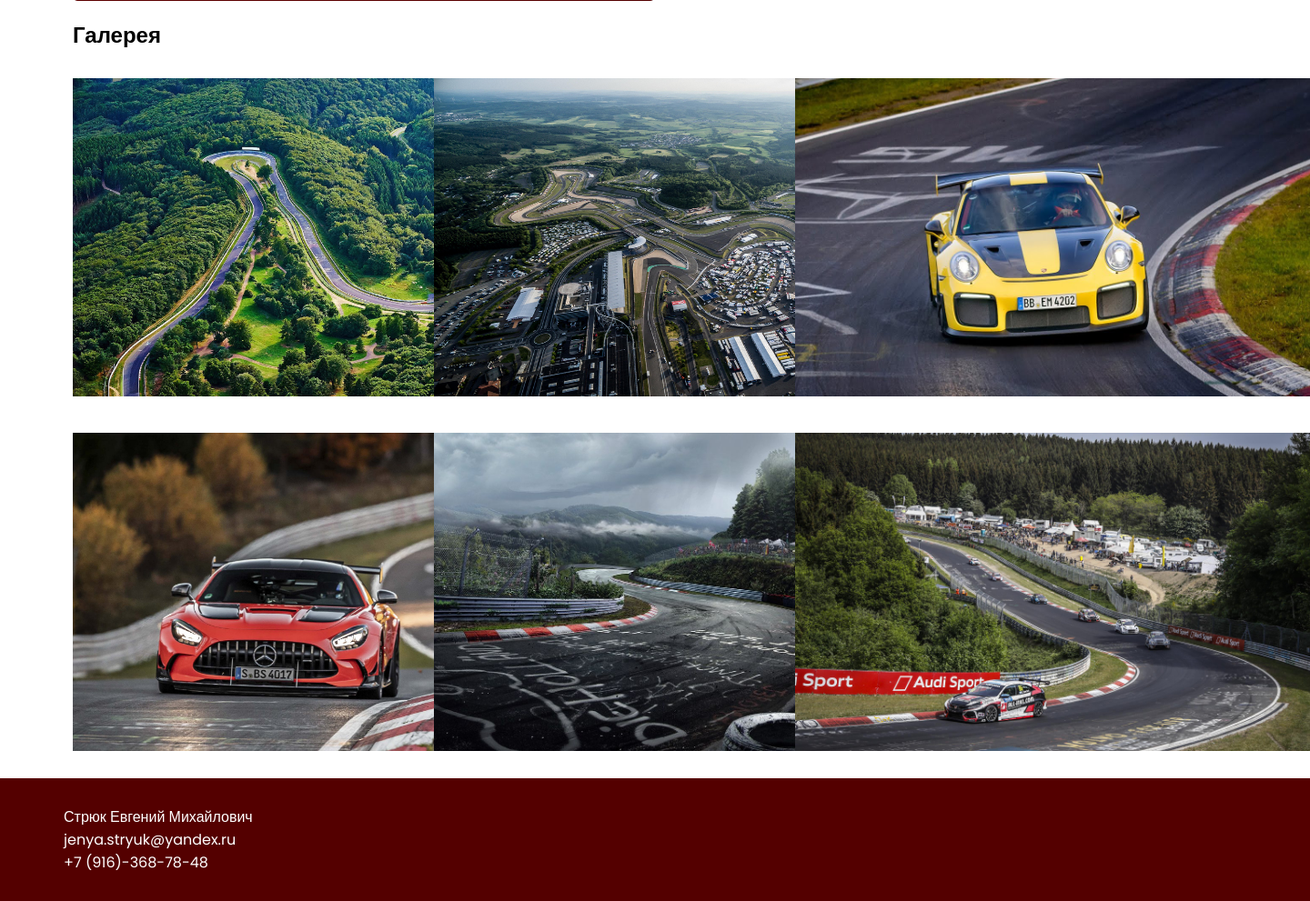
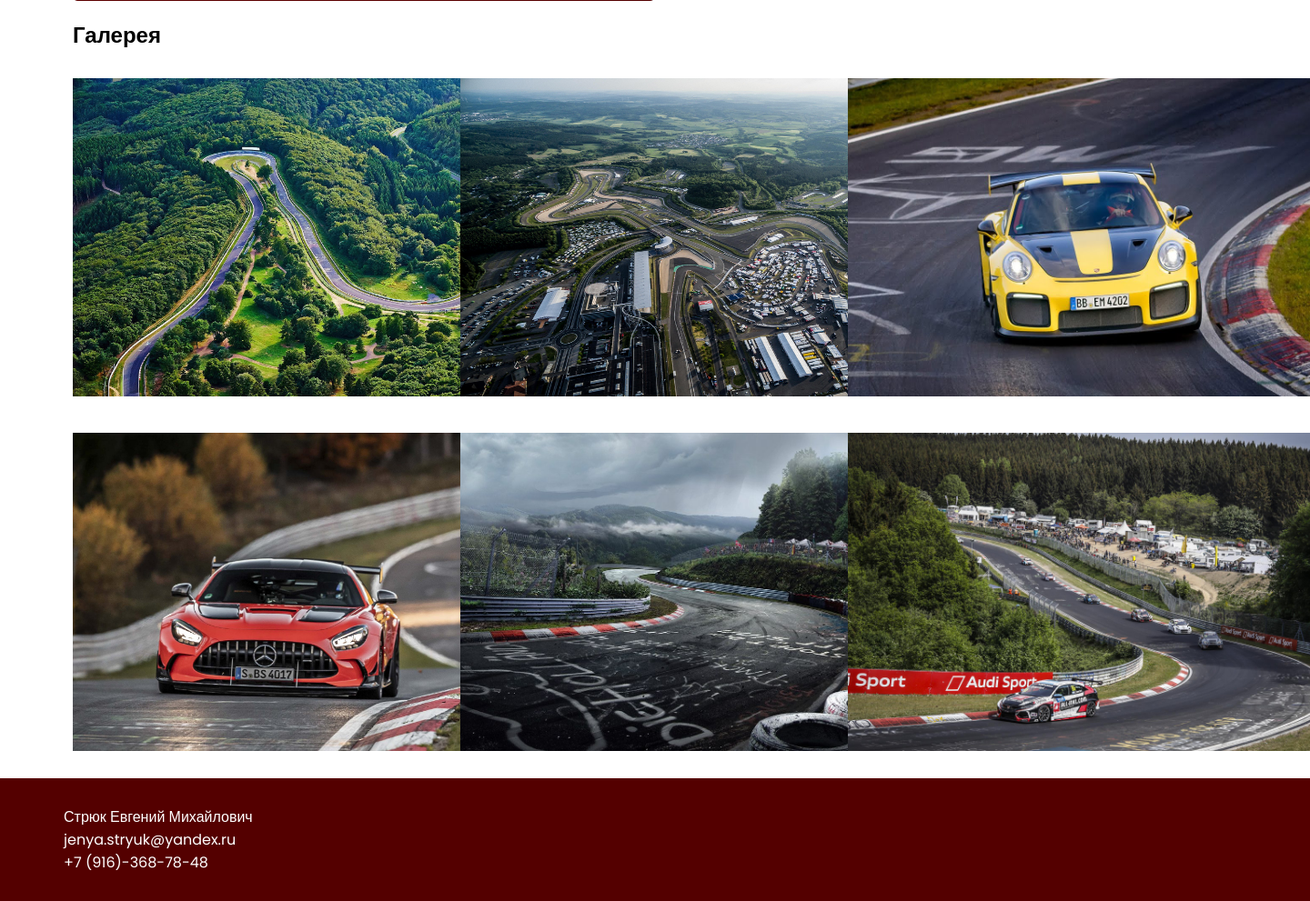
Before and after one commit to lxrddzenka/NurRecord.github.io, a PHP site: page / in a window 1440 px wide; the page is wider, and only the part inside the window is pictured. Shown: the part 2370-3361 px from the top of that part at 91% size. Run offline with PHP 8.4, Linux system fonts and the light colour scheme.

Commit message:
Images fix

```diff
--- a/style.css
+++ b/style.css
@@ -125,7 +125,7 @@ td {
 }
 
 .gallery-item{
-    width: 31%;
+    width: 33.3%;
     height: 300px;
     margin: 30px 0;
     padding-bottom: 30px;
```
